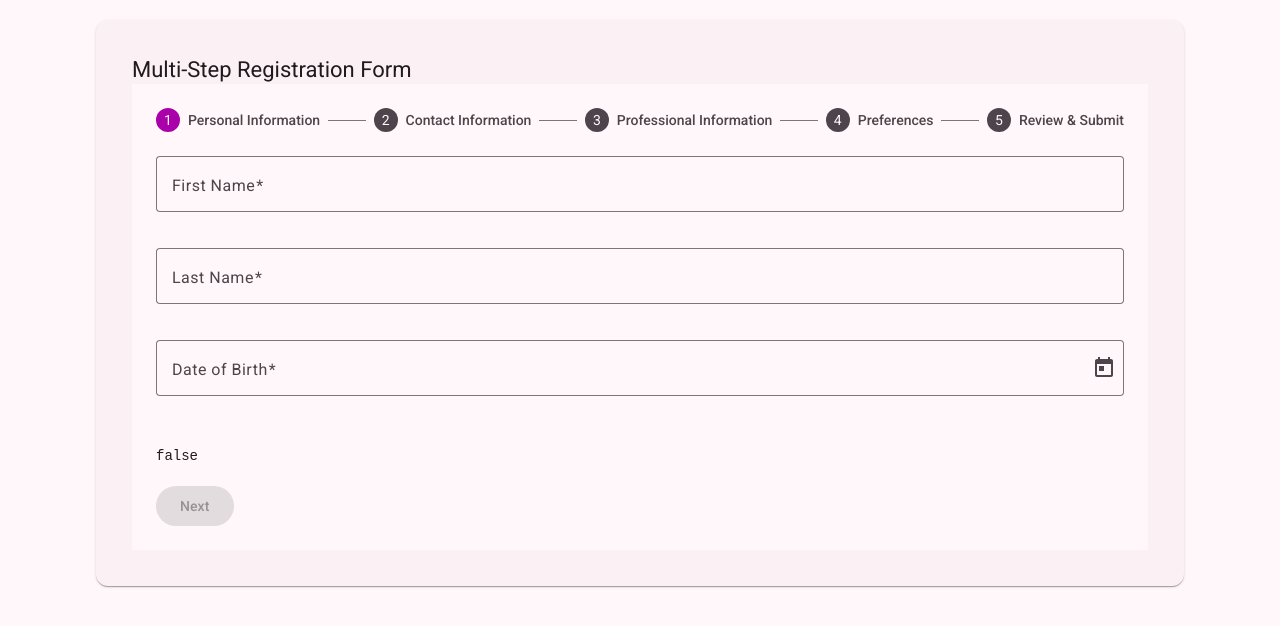
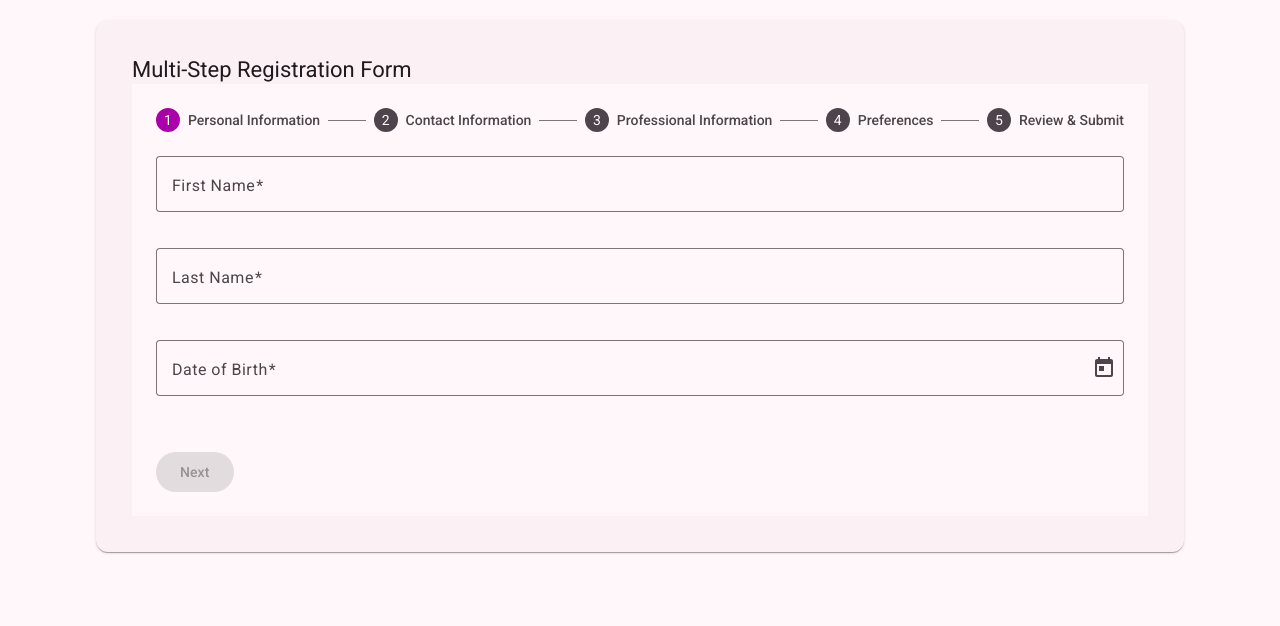
Before and after one commit to kumaruidivloper/stepper-reactive-signal-form, an Angular app: page / in a window 1280 px wide. Shown: the top 626 px of the page. Built offline with nearby package versions, Linux system fonts and the light colour scheme.

Commit message:
small update

```diff
--- a/src/app/app.html
+++ b/src/app/app.html
@@ -35,7 +35,6 @@
                   Date of birth is required
                 </mat-error>
               </mat-form-field>
-              <pre>{{this.personalInfoForm.valid}}</pre>
               <div class="step-actions">
                 <button mat-raised-button color="primary"
                         [disabled]="!isStep1Valid()"
--- a/src/app/app.ts
+++ b/src/app/app.ts
@@ -64,6 +64,13 @@ export class App {
       termsAccepted: [false, Validators.requiredTrue]
     });
 
+  // also set initial values once
+  this.isStep1Valid.set(this.personalInfoForm.valid);
+  this.isStep2Valid.set(this.contactInfoForm.valid);
+  this.isStep3Valid.set(this.professionalInfoForm.valid);
+  this.isStep4Valid.set(this.preferencesForm.valid);
+  this.isStep5Valid.set(this.reviewForm.valid);
+
   // Connect forms to signals
   this.personalInfoForm.statusChanges.subscribe(() =>
     this.isStep1Valid.set(this.personalInfoForm.valid)
@@ -80,13 +87,6 @@ export class App {
   this.reviewForm.statusChanges.subscribe(() =>
     this.isStep5Valid.set(this.reviewForm.valid)
   );
-
-  // also set initial values once
-  this.isStep1Valid.set(this.personalInfoForm.valid);
-  this.isStep2Valid.set(this.contactInfoForm.valid);
-  this.isStep3Valid.set(this.professionalInfoForm.valid);
-  this.isStep4Valid.set(this.preferencesForm.valid);
-  this.isStep5Valid.set(this.reviewForm.valid);
   }
 
 
```
